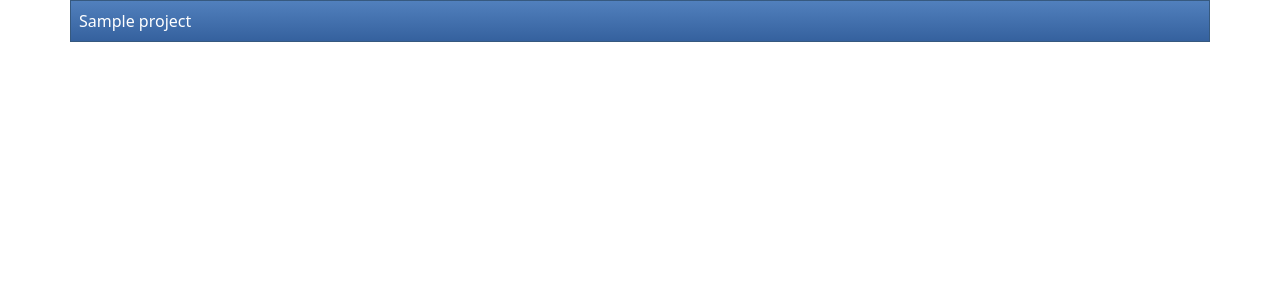
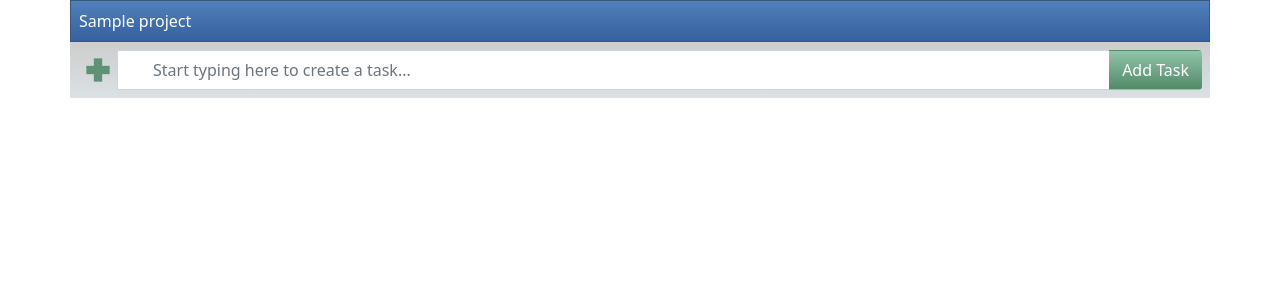
Before and after one commit to PitRella/ManagerPlatform, a Django app: page /dashboard/ in a window 1280 px wide. Shown: the top 300 px of the page. Run offline with Django 5.2, Linux system fonts and the light colour scheme; a user stored in the database is signed in; tables that the repository leaves empty hold one stand-in row (values such as "Sample post").

Commit message:
feat(project): Add task creation input section to dashboard

```diff
--- a/static/css/style.css
+++ b/static/css/style.css
@@ -5,3 +5,13 @@
 .project-border {
     border: 1px solid rgb(54, 89, 127);
 }
+
+.project-gradient-grey-white {
+    background: linear-gradient(180deg, #cdcdcd, #dbe1e4);
+}
+.project-text-shadow {
+    text-shadow: 2px 2px 4px rgba(0, 0, 0, 0.3);
+}
+.button-gradient-green-dark{
+    background: linear-gradient(180deg, #91c4aa, #528a69);
+}
--- a/templates/project/dashboard.html
+++ b/templates/project/dashboard.html
@@ -13,6 +13,36 @@
                 </div>
             </div>
         </div>
+        {# Creating task #}
+        <div class="container-md">
+            <div class="row white-border">
+                <div class="col-md-12 p-2 project-gradient-grey-white project-text-shadow d-flex align-items-center">
+                    <div class="input-group">
+                        <svg
+                            xmlns="http://www.w3.org/2000/svg"
+                            width="40"
+                            height="40"
+                            stroke="currentColor"
+                            stroke-width="5"
+                            color="#5d9275"
+                            viewBox="0 0 24 24"
+
+                    >
+                        <line x1="12" y1="5" x2="12" y2="19"></line>
+                        <line x1="5" y1="12" x2="19" y2="12"></line>
+                    </svg>
+                <span class="input-group-text bg-white border-end-0"></span>
+                        <input type="text"
+                               class="form-control search-shadow border-start-0 border-end-0"
+                               placeholder="Start typing here to create a task..."
+                               id="searchInput">
+                        <button type="button"
+                                class="btn text-white button-gradient-green-dark green-border">
+                            Add Task
+                        </button>
+                    </div>
+                </div>
+            </div>
+        </div>
     {% endfor %}
-
 {% endblock %}
```
